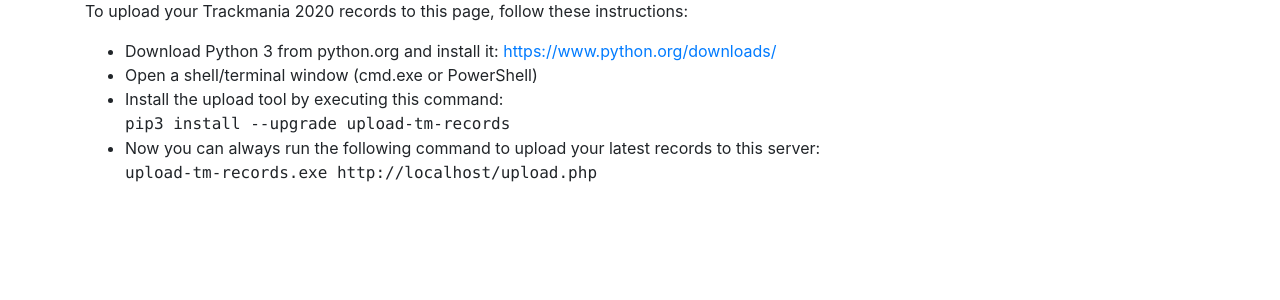
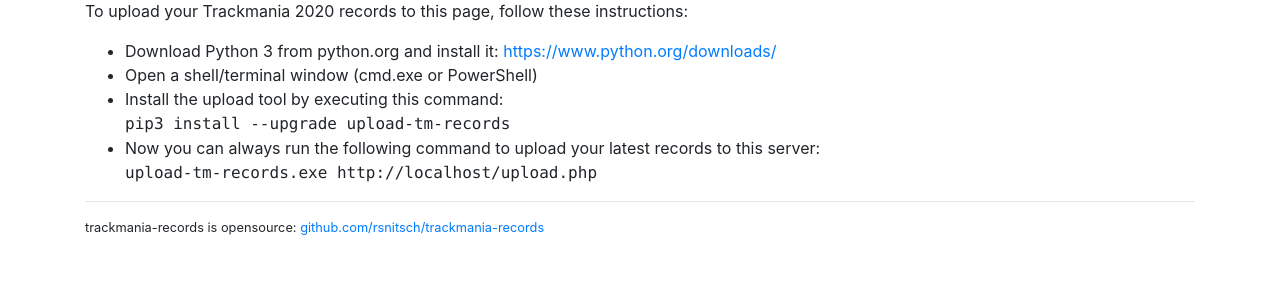
Before and after one commit to rsnitsch/trackmania-records, a PHP site: page / in a window 1280 px wide. Shown: the part 143-443 px from the top of the page. Run offline with PHP 8.4, Linux system fonts and the light colour scheme.

Commit message:
Add footer with link to Github project page

```diff
--- a/server/html/index.php
+++ b/server/html/index.php
@@ -193,6 +193,10 @@
 			<li>Now you can always run the following command to upload your latest records to this server:<br>
 				<span class="text-monospace">upload-tm-records.exe <?php echo htmlspecialchars($_SERVER['REQUEST_SCHEME'].'://'.$_SERVER['HTTP_HOST']."/upload.php"); ?></span></li>
 		</ul>
+
+		<hr>
+
+		<p class="small">trackmania-records is opensource: <a href="https://github.com/rsnitsch/trackmania-records">github.com/rsnitsch/trackmania-records</a></p>
 	</div>
 </body>
 </html>
```
